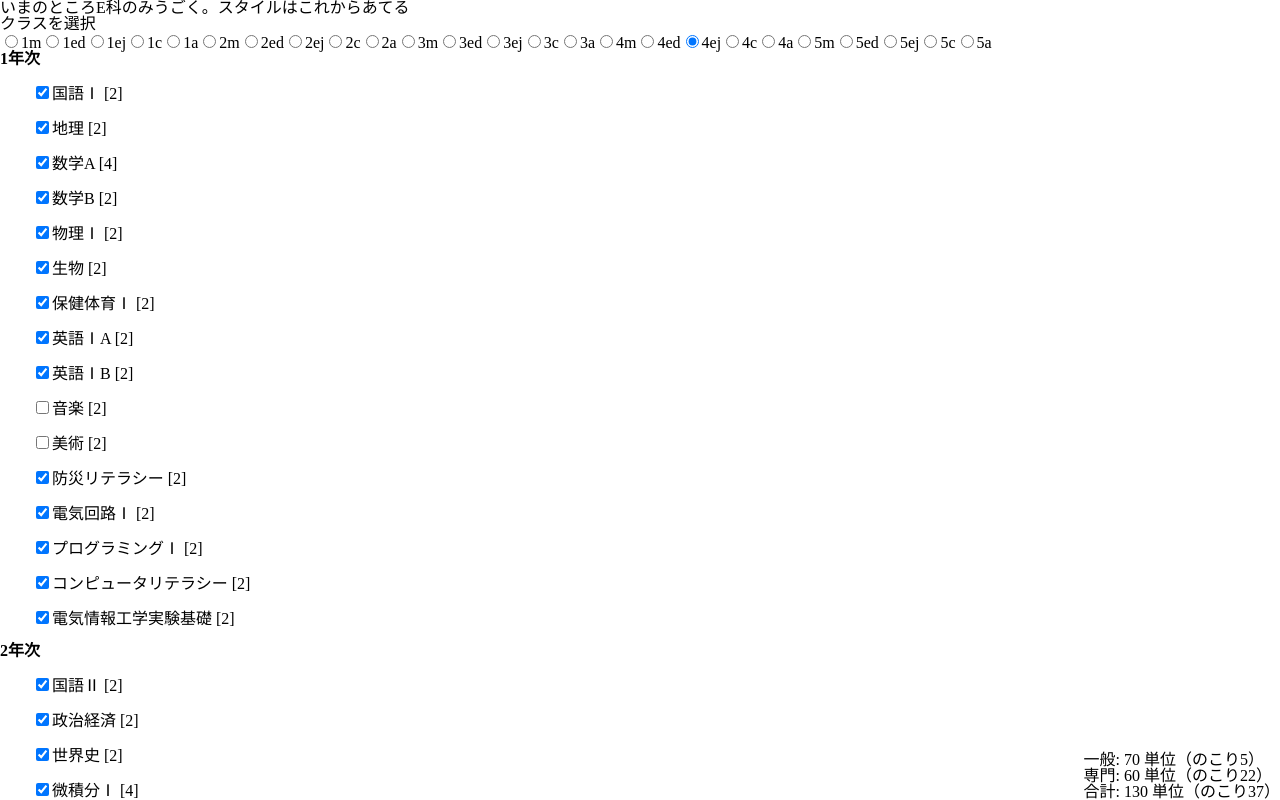
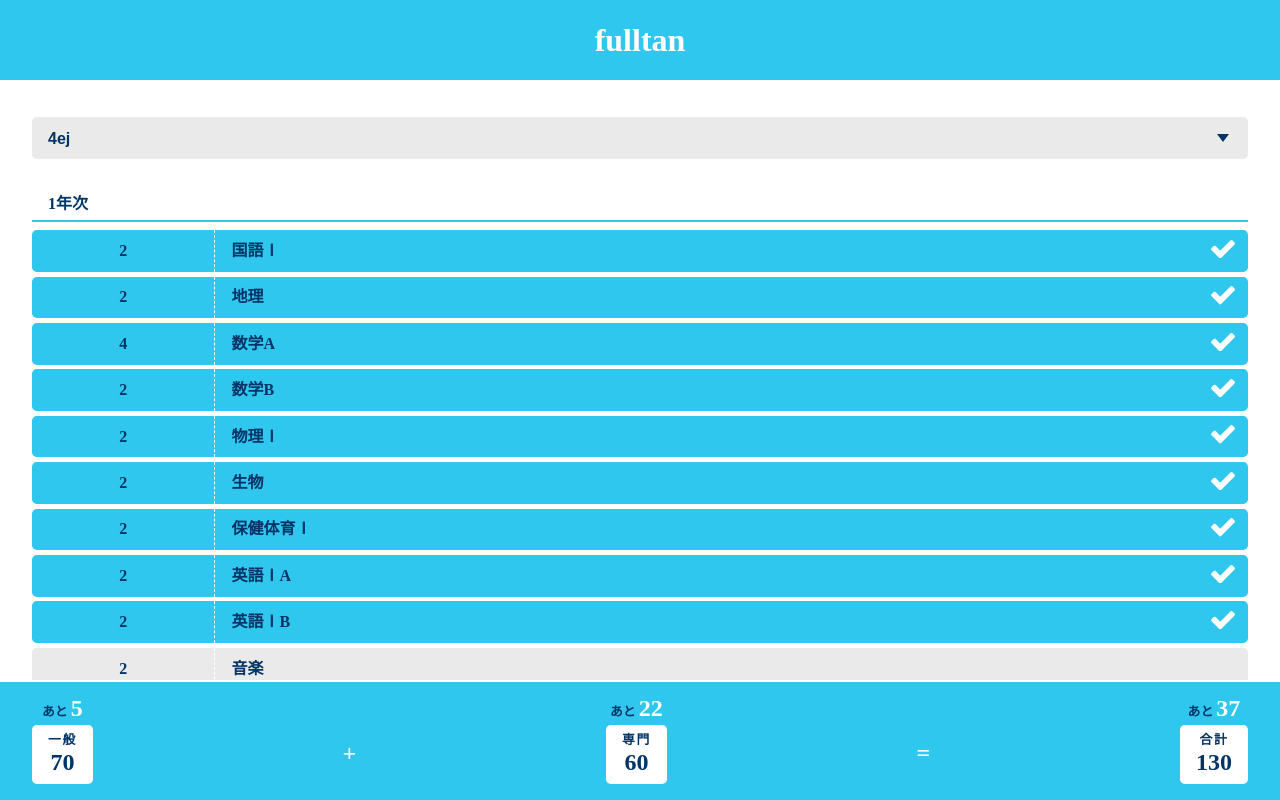
Before and after one commit to yamasy1549/fulltan, a React app: page / in a window 1280 px wide. Shown: the top 800 px of the page. Built offline with nearby package versions, Linux system fonts and the light colour scheme.

Commit message:
スマホ向けに見た目をつくった

```diff
--- a/src/components/App.js
+++ b/src/components/App.js
@@ -2,11 +2,13 @@ import React                from 'react'
 import SelectContainer      from '../containers/SelectContainer'
 import CurriculumsContainer from '../containers/CurriculumsContainer'
 import CreditContainer      from '../containers/CreditContainer'
+import Title                from '../components/Title'
 import reset                from '../components/reset.css'
+import base                 from '../components/base.css'
 
 const App = () => (
   <div>
-    <p>いまのところE科のみうごく。スタイルはこれからあてる</p>
+    <Title />
     <SelectContainer />
     <CurriculumsContainer />
     <CreditContainer />
--- a/src/components/Credit.js
+++ /dev/null
@@ -1,21 +0,0 @@
-import React from 'react'
-
-const Credit = ({ credits, required_credits }) => {
-  const general = credits["一般"]
-  const special = credits["専門"]
-  const all = general + special
-  const required = {
-    general: required_credits["一般"],
-    special: required_credits["専門"],
-    all:     required_credits["合計"]
-  }
-
-  return (
-  <div style={{position:'fixed', bottom:0, right:0}}>
-    一般: {general} 単位（のこり{required.general - general}）<br />
-    専門: {special} 単位（のこり{required.special - special}）<br />
-    合計: {general + special} 単位（のこり{required.all - all}）
-  </div>
-  )
-}
-export default Credit
--- /dev/null
+++ b/src/components/Credits.css
@@ -0,0 +1,56 @@
+.creditsWrapper {
+  display: flex;
+  justify-content: space-between;
+  position: sticky;
+  bottom: 0;
+  padding: 1rem 2rem;
+  background: #30C7EF;
+  width: 100%;
+  max-height: 120px;
+  border-top: 2px solid #ffffff;
+}
+
+.creditWrapper {
+   display: flex;
+   flex-direction: column;
+   justify-content: flex-end;
+}
+
+.remainingCredits {
+  font-size: 0.8rem;
+  font-weight: bold;
+  color: #023466;
+  text-align: center;
+  margin-bottom: 0.3rem;
+}
+
+.remainingCredits .number {
+  color: #ffffff;
+  margin-left: 0.2rem;
+}
+
+.creditsSymbol {
+  color: #FFFFFF;
+  font-weight: bold;
+  font-size: 1.5rem;
+  line-height: 110px;
+}
+
+.currentCredits {
+  background: #ffffff;
+  border-radius: 0.3rem;
+  padding: 0.6rem 1rem;
+  text-align: center;
+  font-weight: bold;
+  color: #023466;
+}
+
+.currentCreditsDivide {
+  font-size: 0.8rem;
+  letter-spacing: 0.1rem;
+  margin-bottom: 0.2rem;
+}
+
+.number {
+  font-size: 1.5rem;
+}
--- /dev/null
+++ b/src/components/Credits.js
@@ -0,0 +1,47 @@
+import React from 'react'
+import styles from './Credits.css'
+
+const Credit = ({ divide, credits, required_credits }) => {
+  let remaining_credits = required_credits - credits
+  remaining_credits = (remaining_credits > 0) ? remaining_credits : 0
+
+  return (
+    <div className={styles.creditWrapper}>
+      {(() => {
+        if(remaining_credits > 0) {
+          return (
+            <div className={styles.remainingCredits}>
+              あと<span className={styles.number}>{remaining_credits}</span>
+            </div>
+          )
+        }
+      })()}
+      <div className={styles.currentCredits}>
+        <div className={styles.currentCreditsDivide}>{divide}</div>
+        <div className={styles.number}>{credits}</div>
+      </div>
+    </div>
+  )
+}
+
+const Credits = ({ credits, required_credits }) => {
+  const general = credits["一般"]
+  const special = credits["専門"]
+  const all = general + special
+  const required = {
+    general: required_credits["一般"],
+    special: required_credits["専門"],
+    all:     required_credits["合計"]
+  }
+
+  return (
+    <section className={styles.creditsWrapper}>
+      <Credit divide={'一般'} credits={general} required_credits={required.general} />
+      <span className={styles.creditsSymbol}>+</span>
+      <Credit divide={'専門'} credits={special} required_credits={required.special} />
+      <span className={styles.creditsSymbol}>=</span>
+      <Credit divide={'合計'}     credits={all}     required_credits={required.all} />
+    </section>
+  )
+}
+export default Credits
--- a/src/components/Curriculums.css
+++ b/src/components/Curriculums.css
@@ -1,10 +1,56 @@
-.curriculumListGrade {
+.curriculums {
+  margin: 2rem;
 }
 
-.curriculumList {
-  margin-left: 2rem;
+.curriculumListGrade {
+  border-bottom: 2px solid #30C7EF;
+  margin-bottom: 0.5rem;
+  padding: 0 0 0.5rem 1rem;
+  color: #023466;
+}
+
+.curriculumCheck {
+  display: none;
+}
+
+.curriculumCheck:checked + .curriculum {
+  background: #30C7EF;
 }
 
 .curriculum {
-  margin: 1rem 0;
+  display: flex;
+  align-items: center;
+  position: relative;
+  width: 100%;
+  margin: 0.3rem 0;
+  border-radius: 0.3rem;
+  background: #EAEAEA;
+  font-weight: bold;
+  color: #023466;
+  cursor: pointer;
+  transition: .1s;
+  z-index: -10;
 }
+
+.curriculumCredit {
+  display: inline-block;
+  width: 15%;
+  text-align: center;
+}
+
+.curriculumTitle {
+  display: inline-block;
+  width: 85%;
+  padding: 0.8rem 0.9rem 0.8rem 1rem;
+  border-left: 1px dashed #ffffff;
+}
+
+.curriculumCheckmark {
+  position: absolute;
+  width: 1.5rem;
+  right: 0.8rem;
+  display: block;
+  line-height: 2.9rem;
+  top: 0;
+  z-index: -1;
+}
--- a/src/components/Curriculums.js
+++ b/src/components/Curriculums.js
@@ -1,35 +1,64 @@
 import React from 'react'
 import styles from './Curriculums.css'
 
-const Curriculum = ({ curriculum, grade, toggleCredit }) => (
-  <ul className={styles.curriculumList}>
-    {curriculum.map(c => {
-      return (
-        <li key={c.id} className={styles.curriculum}>
+class Curriculum  extends React.Component {
+  constructor(props, context) {
+    super(props, context)
+    this.state = {
+      checked: props.c.getCredit
+    }
+  }
+
+  render() {
+    const { c, grade, toggleCredit } = this.props
+
+    return (
+      <li key={c.id}>
+        <label htmlFor={c.id}>
           <input
             id={c.id}
+            className={styles.curriculumCheck}
             type="checkbox"
             defaultChecked={c.required}
-            onChange={(e) => toggleCredit(c.id, e.target.checked)}
+            onChange={(e) => {
+              this.setState({ checked: !this.state.checked })
+              toggleCredit(c.id, e.target.checked)
+            }}
           />
-          <label htmlFor={c.id}>{c.title} [{c.credit}]</label>
-        </li>
-      )
-    })}
-  </ul>
-)
+          <span className={styles.curriculum}>
+            <span className={styles.curriculumCredit}>{c.credit}</span>
+            <span className={styles.curriculumTitle}>{c.title}</span>
+            {(() => {
+              if(this.state.checked) {
+                return (
+                  <span className={styles.curriculumCheckmark}>
+                    <svg viewBox='0 0 36.9 28.3' enableBackground='new 0 0 36.9 28.3'>
+                      <path fill='#FFFFFF' d='M36.9,5.5c0,0.6-0.2,1.2-0.7,1.6L19,24.4l-3.2,3.2c-0.4,0.4-1,0.7-1.6,0.7c-0.6,0-1.2-0.2-1.6-0.7l-3.2-3.2l-8.6-8.6c-0.4-0.4-0.7-1-0.7-1.6c0-0.6,0.2-1.2,0.7-1.6l3.2-3.2c0.4-0.4,1-0.7,1.6-0.7s1.2,0.2,1.6,0.7l7,7L29.8,0.7c0.4-0.4,1-0.7,1.6-0.7C32,0,32.6,0.2,33,0.7l3.2,3.2C36.7,4.4,36.9,4.9,36.9,5.5z' />
+                    </svg>
+                  </span>
+                )
+              }
+            })()}
+          </span>
+        </label>
+      </li>
+    )
+  }
+}
 
 const Curriculums = ({ curriculums, toggleCredit }) => (
-  <div>
+  <section>
     {curriculums.map((curriculums_of_grade, i) => {
       const grade = i+1
       return (
-        <div key={grade}>
+        <section key={grade} className={styles.curriculums}>
           <h3 className={styles.curriculumListGrade}>{parseInt(grade)}年次</h3>
-          <Curriculum curriculum={curriculums_of_grade} grade={grade} toggleCredit={toggleCredit} />
-        </div>
+          <ul>
+            {curriculums_of_grade.map(c => <Curriculum key={c.id} c={c} grade={grade} toggleCredit={toggleCredit} />)}
+          </ul>
+        </section>
       )
     })}
-  </div>
+  </section>
 )
 export default Curriculums
--- /dev/null
+++ b/src/components/Select.css
@@ -0,0 +1,32 @@
+.selectWrapper {
+  margin: 2rem;
+  position: relative;
+}
+
+.selectWrapper::after {
+  content: '';
+  position: absolute;
+  top: 0;
+  right: 1.2rem;
+  bottom: 0;
+  width: 0;
+  height: 0;
+  margin: auto;
+  border-top: 0.5rem solid #023466;
+  border-right: 0.4rem solid transparent;
+  border-left: 0.4rem solid transparent;
+}
+
+.select {
+  display: inline-block;
+  width: 100%;
+  margin: 0.3rem 0;
+  padding: 0.8rem 1rem;
+  border: 0;
+  border-radius: 0.3rem;
+  appearance: none;
+  background: #EAEAEA;
+  font-size: 16px;
+  font-weight: bold;
+  color: #023466;
+}
--- a/src/components/Select.js
+++ b/src/components/Select.js
@@ -1,41 +1,38 @@
 import React from 'react'
+import styles from './Select.css'
 
 import { grades, courses, toClasscode } from '../consts'
 
-const ClassOption = ({ grade, course, g, c, set_classcode }) => {
-  const classcode = toClasscode(g, c)
+class Select extends React.Component {
+  constructor(props, context) {
+    super(props, context)
+    this.state = {
+      classcode: toClasscode(this.props.grade, this.props.course)
+    }
+  }
 
-  return (
-    <span key={classcode}>
-      <input
-        id={classcode}
-        type="radio"
-        checked={grade == g && course == c}
-        onChange={() => set_classcode(g, c)}
-      />
-      <label htmlFor={classcode}>{classcode}</label>
-    </span>
-  )
+  render() {
+    const { grade, course, set_classcode } = this.props
+
+    return (
+      <section className={styles.selectWrapper}>
+        <select
+          className={styles.select}
+          value={this.state.classcode}
+          onChange={(e) => {
+            this.setState({ classcode: e.target.value })
+            set_classcode(e.target.value[0], e.target.value.slice(1))
+          }}
+        >
+          {grades.map(g => {
+            return courses.map(c => {
+              const classcode = toClasscode(g, c)
+              return <option value={classcode}>{classcode}</option>
+            })
+          })}
+        </select>
+      </section>
+    )
+  }
 }
-
-const Select = ({ grade, course, set_classcode }) => (
-  <div>
-    <span>クラスを選択</span>
-    <form>
-      {grades.map(g => {
-        return courses.map(c => {
-          return (
-            <ClassOption
-              grade={grade}
-              course={course}
-              g={g}
-              c={c}
-              set_classcode={set_classcode}
-            />
-          )
-        })
-      })}
-    </form>
-  </div>
-)
 export default Select
--- /dev/null
+++ b/src/components/Title.css
@@ -0,0 +1,8 @@
+.title {
+  background: #30C7EF;
+  color: #ffffff;
+  text-align: center;
+  height: 80px;
+  line-height: 80px;
+  font-size: 2rem;
+}
--- /dev/null
+++ b/src/components/Title.js
@@ -0,0 +1,7 @@
+import React from 'react'
+import styles from './Title.css'
+
+const Title = () => (
+  <h1 className={styles.title}>fulltan</h1>
+)
+export default Title
--- /dev/null
+++ b/src/components/base.css
@@ -0,0 +1,7 @@
+html {
+  width: 100%;
+}
+
+*, *::before, *::after {
+  box-sizing: border-box;
+}
--- a/src/containers/CreditContainer.js
+++ b/src/containers/CreditContainer.js
@@ -1,6 +1,6 @@
 import { connect } from 'react-redux'
 import { credits, required_credits } from '../consts'
-import Credit from '../components/Credit'
+import Credits from '../components/Credits'
 
 const mapStateToProps = (state) => {
   return {
@@ -17,5 +17,5 @@ const mapDispatchToProps = (dispatch) => {
 const CreditContainer = connect(
   mapStateToProps,
   mapDispatchToProps
-)(Credit)
+)(Credits)
 export default CreditContainer
```
